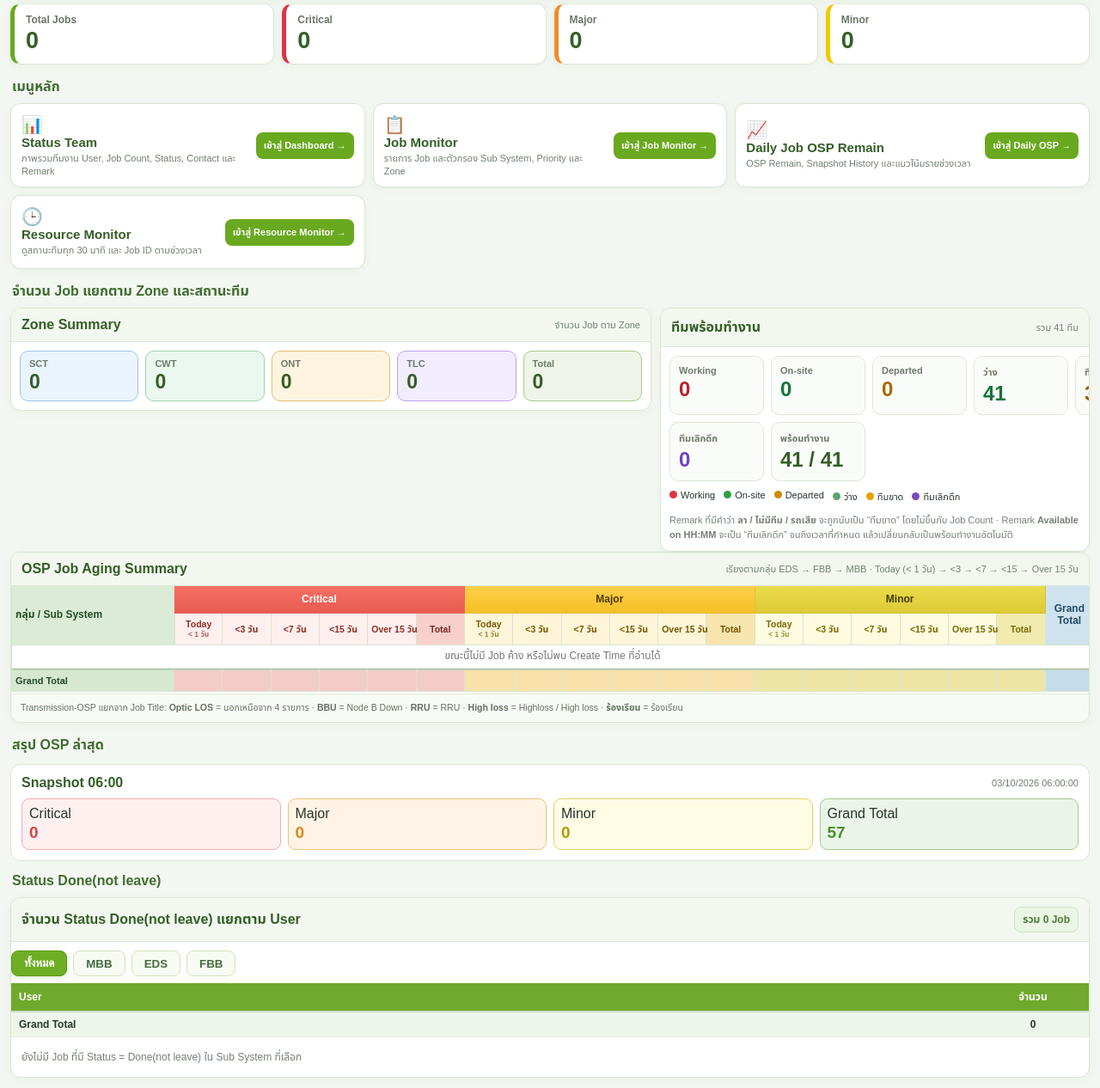
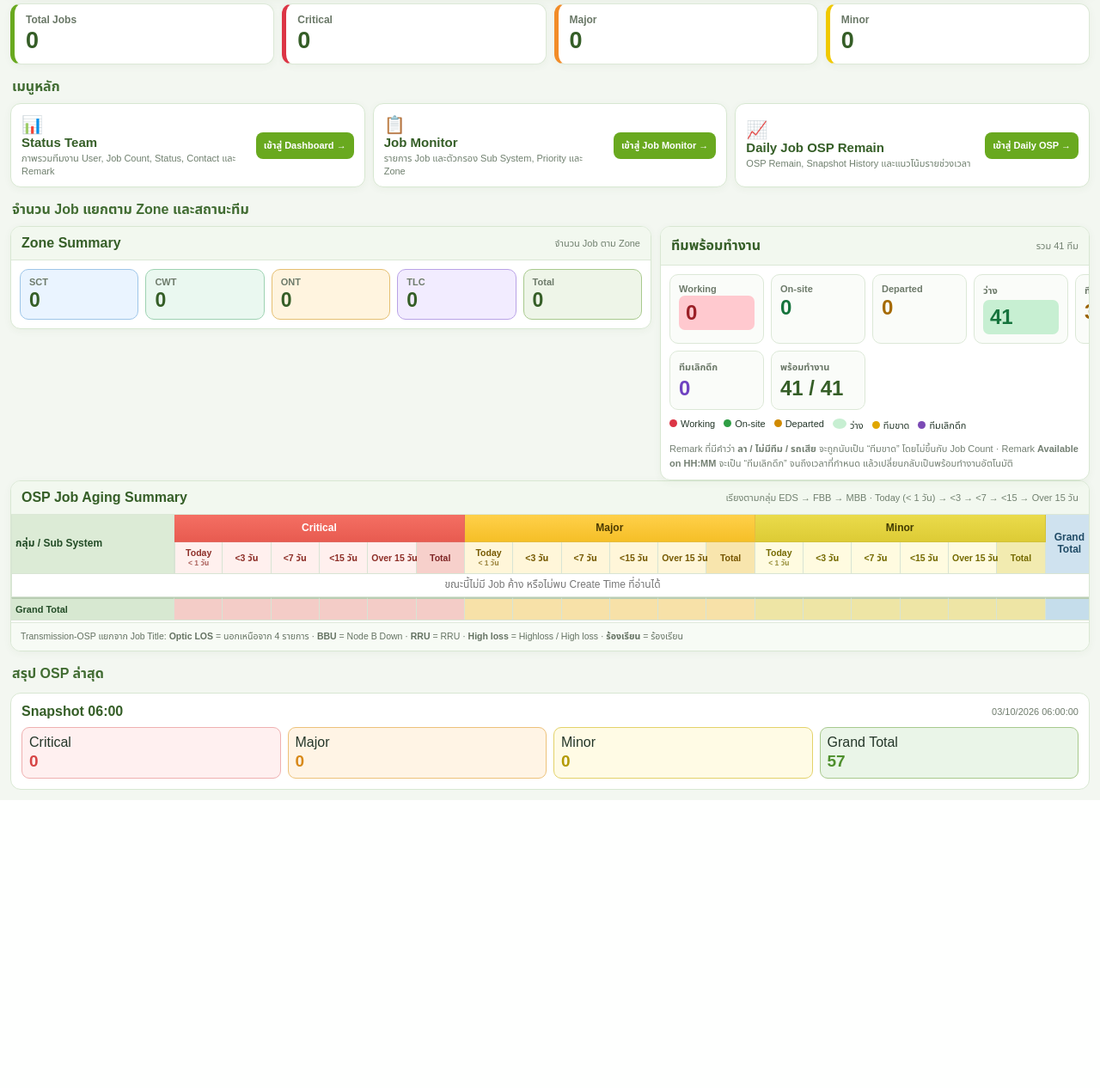
Before and after one commit to parinyko/osp-dashboard2, a Flask app: page / in a window 1280 px wide. Shown: the part 106-1372 px from the top of the page at 86% size. After the commit the page ends 1037 px from the top, so only its background shows below. Run offline with Flask 3, Linux system fonts and the light colour scheme.

Commit message:
Add files via upload

```diff
--- a/templates/home.html
+++ b/templates/home.html
@@ -28,7 +28,7 @@ h1{margin:0;color:#4f8f18;font-size:28px;font-weight:900}.subtitle{margin-top:4p
     font-weight:900;
     margin-top:2px;
     white-space:nowrap;
-}.working{color:#b4232e}.onsite{color:#16743d}.departed{color:#a56a00}.free{color:#16743d}.missing{color:#9a6200}.late{color:#6f42c1}.ready{color:#355e27}.team-detail{padding:0 10px 10px;font-size:11px;color:#748073}
+}.working{color:#9b2027;background:#ffc9cf!important;border-radius:7px;padding:6px 8px}.onsite{color:#16743d}.departed{color:#a56a00}.free{color:#16743d;background:#c7efd2!important;border-radius:7px;padding:6px 8px}.missing{color:#9a6200}.late{color:#6f42c1}.ready{color:#355e27}.team-detail{padding:0 10px 10px;font-size:11px;color:#748073}
 .zone-summary-panel{max-width:900px}
 .zone-summary-panel .team-cards{grid-template-columns:repeat(5,minmax(105px,1fr));padding:10px}
 .zone-summary-panel .team-stat{padding:8px 10px}
@@ -107,10 +107,6 @@ h1{margin:0;color:#4f8f18;font-size:28px;font-weight:900}.subtitle{margin-top:4p
 .osp-age-table .age-label{display:block;font-size:11px;font-weight:900}
 .osp-age-table .age-sub{display:block;margin-top:2px;font-size:9px;font-weight:700;opacity:.78}
 .osp-age-note{padding:8px 11px;color:#647262;font-size:10.5px;background:#f7fbf5;border-top:1px solid #dfe9db}
-.done-summary{margin-top:10px;background:#fff;border:1px solid #d8e7d2;border-radius:12px;overflow:hidden;box-shadow:0 2px 10px rgba(50,90,40,.05)}
-.done-summary-head{display:flex;justify-content:space-between;align-items:center;gap:10px;padding:10px 12px;background:#f2f8ef;border-bottom:1px solid #dce8d7}
-.done-summary-title{font-weight:900;color:#355e27}.done-summary-total{font-size:12px;font-weight:900;color:#4f7d3d;background:#eaf5e5;border:1px solid #cfe2c7;border-radius:8px;padding:5px 9px}
-.done-table{width:100%;border-collapse:collapse;font-size:12px}.done-table th{background:#70a92d;color:#fff;padding:7px 9px;text-align:left}.done-table th:last-child,.done-table td:last-child{text-align:center;width:130px}.done-table td{padding:7px 9px;border-bottom:1px solid #e7eee4}.done-table tbody tr:nth-child(even){background:#fafcf9}.done-table tfoot td{font-weight:900;background:#eef6ea;border-top:2px solid #c8dcc1}.done-empty{padding:14px 12px;color:#748073;font-size:12px}
 @media(max-width:700px){
  .osp-age-table{min-width:1220px}
  .osp-age-table th,.osp-age-table td{padding:6px 3px}
@@ -135,11 +131,6 @@ h1{margin:0;color:#4f8f18;font-size:28px;font-weight:900}.subtitle{margin-top:4p
  .osp-age-table-v3{min-width:1260px}
  .osp-age-table-v3 .subsystem-head,.osp-age-table-v3 td.subsystem-cell{min-width:180px;width:180px}
 }
-
-.done-filter-bar{display:flex;gap:7px;flex-wrap:wrap;margin:10px 0 8px}
-.done-filter{border:1px solid #cfe3bf;background:#f7fbf3;color:#456b3d;border-radius:8px;padding:6px 14px;font-weight:800;cursor:pointer}
-.done-filter:hover{background:#eaf5e3}
-.done-filter.active{background:#6fae24;color:#fff;border-color:#5b9819;box-shadow:0 2px 7px rgba(73,128,37,.18)}
 </style>
 </head>
 <body>
@@ -158,7 +149,6 @@ h1{margin:0;color:#4f8f18;font-size:28px;font-weight:900}.subtitle{margin-top:4p
 <a class="nav-card" href="/dashboard"><div><div class="icon">📊</div><div class="nav-title">Status Team</div><div class="nav-desc">ภาพรวมทีมงาน User, Job Count, Status, Contact และ Remark</div></div><span class="go">เข้าสู่ Dashboard →</span></a>
 <a class="nav-card" href="/job_monitor"><div><div class="icon">📋</div><div class="nav-title">Job Monitor</div><div class="nav-desc">รายการ Job และตัวกรอง Sub System, Priority และ Zone</div></div><span class="go">เข้าสู่ Job Monitor →</span></a>
 <a class="nav-card" href="/daily_osp_remain"><div><div class="icon">📈</div><div class="nav-title">Daily Job OSP Remain</div><div class="nav-desc">OSP Remain, Snapshot History และแนวโน้มรายช่วงเวลา</div></div><span class="go">เข้าสู่ Daily OSP →</span></a>
-<a class="nav-card" href="/resource_monitor"><div><div class="icon">🕒</div><div class="nav-title">Resource Monitor</div><div class="nav-desc">ดูสถานะทีมทุก 30 นาที และ Job ID ตามช่วงเวลา</div></div><span class="go">เข้าสู่ Resource Monitor →</span></a>
 </section>
 
 <div class="section-title">จำนวน Job แยกตาม Zone และสถานะทีม</div>
@@ -273,30 +263,6 @@ h1{margin:0;color:#4f8f18;font-size:28px;font-weight:900}.subtitle{margin-top:4p
 
 <div class="section-title">สรุป OSP ล่าสุด</div>
 <section class="osp">{% if latest_osp %}<div class="osp-head"><div class="osp-title">Snapshot {{ latest_osp.get('slot','-') }}</div><div class="osp-meta">{{ latest_osp.get('timestamp','-') }}</div></div><div class="osp-grid"><div class="osp-item">Critical<b>{{ latest_osp.get('totals',{}).get('critical',0) }}</b></div><div class="osp-item">Major<b>{{ latest_osp.get('totals',{}).get('major',0) }}</b></div><div class="osp-item">Minor<b>{{ latest_osp.get('totals',{}).get('minor',0) }}</b></div><div class="osp-item">Grand Total<b>{{ latest_osp.get('totals',{}).get('grand_total',0) }}</b></div></div>{% else %}<div class="empty">ยังไม่มีข้อมูล Snapshot Daily OSP</div>{% endif %}</section>
-
-<div class="section-title">Status Done(not leave)</div>
-<section class="done-summary" id="doneSummarySection">
-  <div class="done-summary-head">
-    <div class="done-summary-title">จำนวน Status Done(not leave) แยกตาม User</div>
-    <div class="done-summary-total" id="doneSummaryTotal">รวม {{ done_not_leave_total }} Job</div>
-  </div>
-
-  <div class="done-filter-bar">
-    <button type="button" class="done-filter active" data-group="all">ทั้งหมด</button>
-    <button type="button" class="done-filter" data-group="mbb">MBB</button>
-    <button type="button" class="done-filter" data-group="eds">EDS</button>
-    <button type="button" class="done-filter" data-group="fbb">FBB</button>
-  </div>
-
-  <div class="table-scroll">
-    <table class="done-table">
-      <thead><tr><th>User</th><th>จำนวน</th></tr></thead>
-      <tbody id="doneSummaryBody"></tbody>
-      <tfoot><tr><td>Grand Total</td><td id="doneSummaryGrandTotal">{{ done_not_leave_total }}</td></tr></tfoot>
-    </table>
-    <div class="done-empty" id="doneSummaryEmpty" style="display:none">ยังไม่มี Job ที่มี Status = Done(not leave) ใน Sub System ที่เลือก</div>
-  </div>
-</section>
 </div>
 
 <script>
@@ -332,43 +298,5 @@ document.addEventListener("DOMContentLoaded", function(){
 });
 </script>
 
-
-<script>
-document.addEventListener('DOMContentLoaded', function(){
-  const data = {{ done_not_leave_by_group|tojson }};
-  const body = document.getElementById('doneSummaryBody');
-  const total = document.getElementById('doneSummaryTotal');
-  const grand = document.getElementById('doneSummaryGrandTotal');
-  const empty = document.getElementById('doneSummaryEmpty');
-
-  function render(group){
-    const item = data[group] || {total:0, rows:[]};
-    body.innerHTML = '';
-    (item.rows || []).forEach(function(r){
-      const tr = document.createElement('tr');
-      const tdUser = document.createElement('td');
-      const tdCount = document.createElement('td');
-      tdUser.textContent = r.user;
-      tdCount.textContent = r.count;
-      tr.appendChild(tdUser);
-      tr.appendChild(tdCount);
-      body.appendChild(tr);
-    });
-    total.textContent = 'รวม ' + item.total + ' Job';
-    grand.textContent = item.total;
-    empty.style.display = (item.total === 0) ? 'block' : 'none';
-  }
-
-  document.querySelectorAll('.done-filter').forEach(function(btn){
-    btn.addEventListener('click', function(){
-      document.querySelectorAll('.done-filter').forEach(function(b){ b.classList.remove('active'); });
-      btn.classList.add('active');
-      render(btn.dataset.group);
-    });
-  });
-
-  render('all');
-});
-</script>
 </body>
 </html>
```
